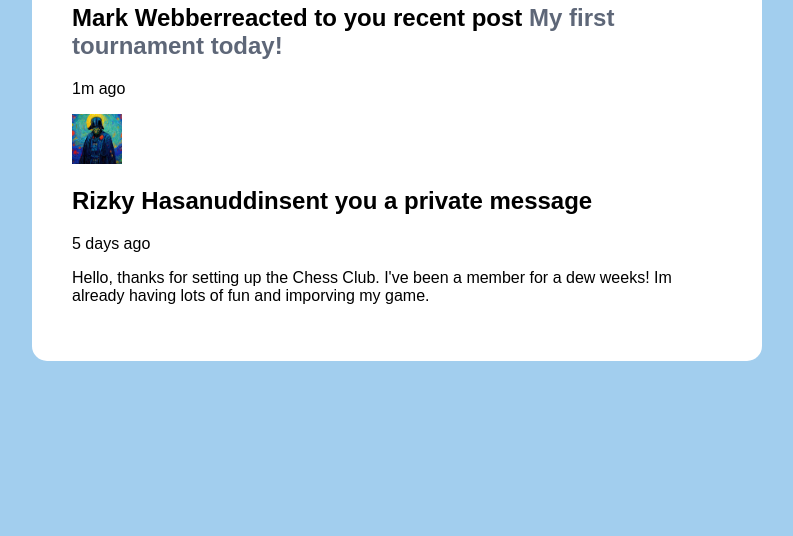
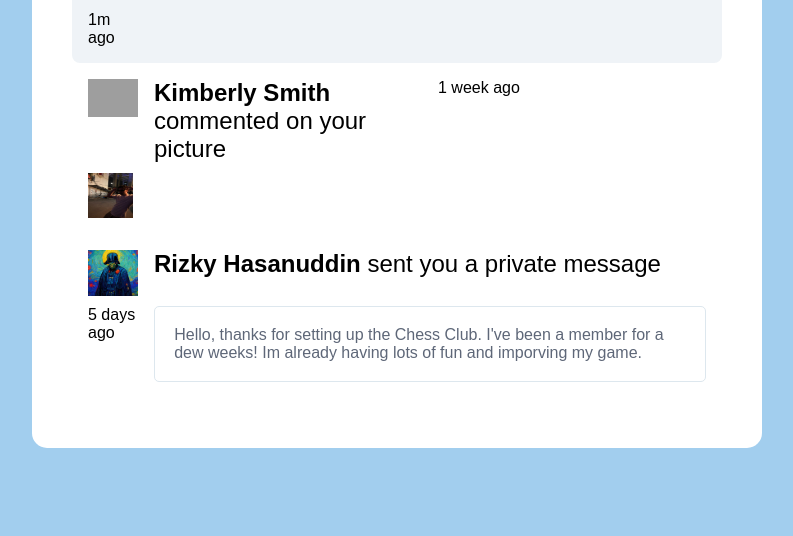
Before and after one commit to Fasping/notifications-app, a plain HTML site: page index.html in a window 1280 px wide. Shown: the part 272-808 px from the top of the page, without its empty margins (243-1036 px from the left). Drawn offline with Linux system fonts and the light colour scheme; grey boxes are pictures that could not be loaded.

Commit message:
update: ui css for new msns

```diff
--- a/css/main.css
+++ b/css/main.css
@@ -1,9 +1,11 @@
 /* General */
 
 :root {
-  --very--light-blue: #a2ceee;
+  --very-light-blue: #a2ceee;
   --blue: #0a327b;
-  --dark-grey-blue: #5E6778;
+  --dark-grey-blue: #5e6778;
+  --very-light-grey-blue: #dde7ee;
+  --snow: #eff3f7;
 }
 
 * {
@@ -20,7 +22,7 @@ body {
   display: flex;
   justify-content: center;
   align-items: center;
-  background-color: var(--very--light-blue);
+  background-color: var(--very-light-blue);
 }
 
 img {
@@ -29,8 +31,8 @@ img {
 }
 
 a {
-    text-decoration: none;
-    color: var(--dark-grey-blue);
+  text-decoration: none;
+  color: var(--dark-grey-blue);
 }
 
 /* Notifications */
@@ -48,6 +50,7 @@ a {
   display: flex;
   align-items: center;
   justify-content: space-between;
+  margin-bottom: 2rem;
 }
 
 .header_title {
@@ -59,7 +62,68 @@ a {
   background-color: var(--blue);
   color: white;
   font-size: 1, 5rem;
-  padding: .2rem .7rem;
+  padding: 0.2rem 0.7rem;
   border-radius: 6px;
-  margin-left: .2rem;
+  margin-left: 0.2rem;
 }
+
+/* Notification */
+
+.notification {
+  display: grid;
+  column-gap: 1rem;
+  row-gap: 0.6rem;
+  padding: 1rem;
+  grid-template-areas:
+    "avatar title"
+    "avatar date";
+  grid-template-columns: min-content 1fr;
+}
+
+.notification--unread {
+  background-color: var(--snow);
+  border-radius: 8px;
+}
+
+.notification--message {
+  grid-template-areas:
+    "avatar title"
+    "avatar date"
+    ". message";
+}
+
+.notification > * {
+  margin: 0;
+}
+
+.notification--unread {
+  background-color: var(--snow);
+}
+
+.notification--picture {
+  grid-template-areas:
+    "avatar title image"
+    "avatar date image";
+  grid-template-columns: min-content 1fr 1fr;
+}
+
+.avatar {
+  height: auto;
+}
+
+.notification_title {
+  font-weight: normal;
+  margin: 0;
+}
+
+.notification_message {
+  border: 1px solid var(--very-light-grey-blue);
+  border-radius: 5px;
+  color: var(--dark-grey-blue);
+  padding: 1.2rem;
+}
+
+.notification_image {
+  width: 45px;
+  height: 45px;
+}
--- a/index.html
+++ b/index.html
@@ -5,7 +5,7 @@
     <meta http-equiv="X-UA-Compatible" content="IE=edge" />
     <meta name="viewport" content="width=device-width, initial-scale=1.0" />
 
-    <link rel="stylesheet" href="css/main.css">
+    <link rel="stylesheet" href="css/main.css" />
 
     <title>Notification App</title>
   </head>
@@ -15,28 +15,50 @@
     <main class="notifications">
       <!-- Header -->
       <header class="header">
-        <h1 class="header_title">Notification <span lass="unread-count">3</span></h1>
+        <h1 class="header_title">
+          Notification <span lass="unread-count">3</span>
+        </h1>
         <a href="#" class="header_link">Mark all as read</a>
       </header>
 
       <!-- Notification -->
       <article class="notification notification--unread">
+          <img
+            src="assets/images/avatar-mark-webber.png"
+            alt="User Avatar"
+            class="avatar"
+          />
         <h2 class="notification_title">
-          <strong>Mark Webber</strong>reacted to you recent post
+          <strong>Mark Webber</strong> reacted to you recent post
           <a href="#" class="link link--post">My first tournament today!</a>
           <span class="unread-bubble"></span>
         </h2>
         <p class="date">1m ago</p>
       </article>
 
-      <article class="notification">
-        <img
-          src="assets/images/avatar-ricky.png"
-          alt="User Avatar"
-          class="avatar"
-        />
+         <!-- Notification picture-->
+      <article class="notification notification--picture">
+          <img
+            src="assets/images/avatar-kimber-smith.png"
+            alt="User Avatar"
+            class="avatar"
+          />
         <h2 class="notification_title">
-          <strong>Rizky Hasanuddin</strong>sent you a private message
+          <strong>Kimberly Smith</strong> commented on your picture
+        </h2>
+        <p class="date">1 week ago</p>
+        <img src="assets/images/chess-party.jpeg" alt="Imagwe Attached" class="notification_image" />
+      </article>
+
+      <!-- Notification with message-->
+      <article class="notification notification--message">
+         <img
+            src="assets/images/avatar-ricky.png"
+            alt="User Avatar"
+            class="avatar"
+          />
+        <h2 class="notification_title">
+          <strong>Rizky Hasanuddin</strong> sent you a private message
         </h2>
         <p class="date">5 days ago</p>
         <p class="notification_message">
```
Also changed, not shown: assets/images/avatar-mark-webber.png (renamed from assets/images/Captura de pantalla 2022-01-28 a las 10.45.15.png), assets/images/chess-party.jpeg (renamed from assets/images/Comik Sans.jpeg), 2 other files.
